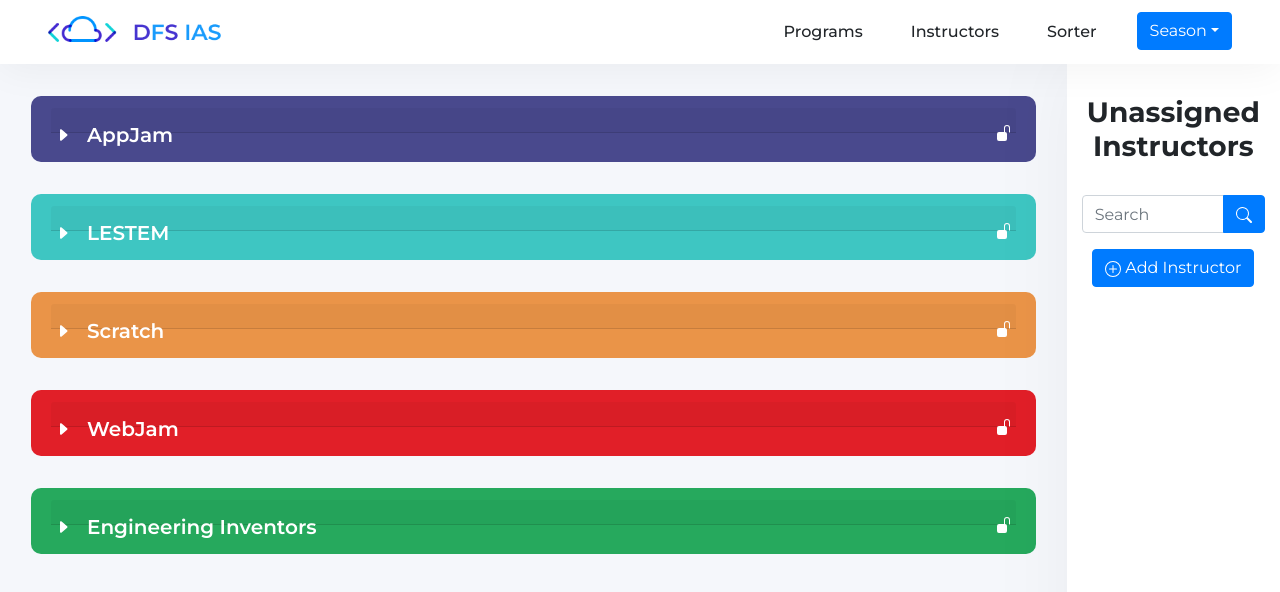
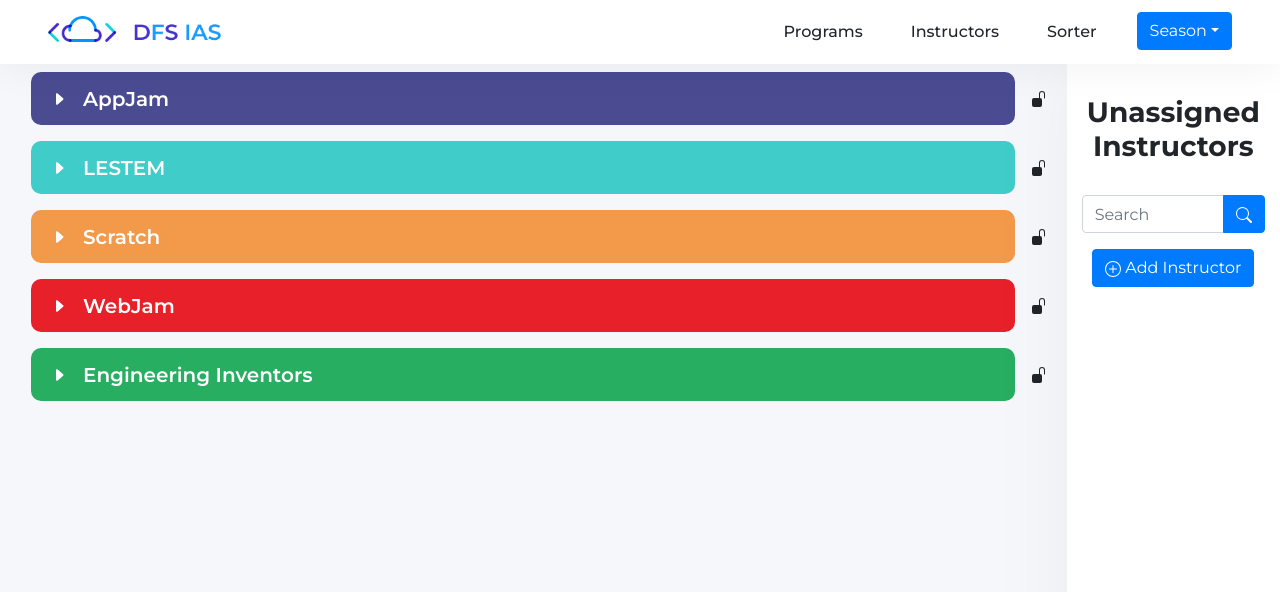
Before and after one commit to DreamsForSchools/dfs-ias, a React (Create React App) app in the folder client/: page /sorter in a window 1280 px wide. Shown: the top 592 px of the page. Built offline with nearby package versions, Linux system fonts and the light colour scheme.

Commit message:
fixed accordion header

```diff
--- a/client/src/pages/SorterPage/ProgramModule.jsx
+++ b/client/src/pages/SorterPage/ProgramModule.jsx
@@ -1,6 +1,6 @@
 import React, { useState } from "react";
 import './ProgramModule.scss';
-import { Accordion, Card } from "react-bootstrap";
+import { Accordion, Card, Button } from "react-bootstrap";
 import { CaretRightFill, CaretDownFill, LockFill, UnlockFill } from 'react-bootstrap-icons';
 
 function ProgramModule({ name, color }) {
@@ -8,19 +8,15 @@ function ProgramModule({ name, color }) {
   const [lock, setLock] = useState(false);
 
   return (
-    <Accordion>
+      <div>
+        <Accordion className="program_accordion">
           <Card className="program-module" style={{ backgroundColor: color }}>
-        <Card.Header>
           <Accordion.Toggle className="program-header" onClick={() => {setShowContent(!showContent)}} as={Card.Header} eventKey="0">
             <span className="program-left">
               {showContent ? <CaretDownFill className="icon" /> : <CaretRightFill className="icon" />}
               <div className="program-name">{name}</div>
             </span>
-            <span className="program-right" onClick={() => {setLock(!lock)}}>
-              {lock ? <LockFill className="icon" /> : <UnlockFill className="icon" />}
-            </span>
           </Accordion.Toggle>
-        </Card.Header>
             <Accordion.Collapse eventKey="0">
               <Card.Body className="program-body">
                 Hello! I'm the body
@@ -28,6 +24,10 @@ function ProgramModule({ name, color }) {
             </Accordion.Collapse>
           </Card>
         </Accordion>
+        <span className="program-right" onClick={() => {setLock(!lock)}}>
+          {lock ? <LockFill className="icon" /> : <UnlockFill className="icon" />}
+        </span>
+      </div>
 
 
     // <div
--- a/client/src/pages/SorterPage/ProgramModule.scss
+++ b/client/src/pages/SorterPage/ProgramModule.scss
@@ -1,11 +1,23 @@
 .program-module {
-  margin: 2rem 1rem;
+  margin: 0.5rem 1rem 0.5rem 1rem;
   border-radius: 10px !important;
   border: 0 !important;
+  &:hover {
+    cursor: pointer;
+  }
+  .card-header {
+    background-color: #FFFFFF00;
+    border: 0;
+  }
+  .icon {
+    color: #FFF;
+    height: 20px;
+  }
 }
 
-.program-module:hover {
-  cursor: pointer;
+.program_accordion {
+  display: inline-block !important;
+  width: 98% !important;
 }
 
 .program-header {
@@ -20,20 +32,8 @@
   vertical-align: middle;
 }
 
-.program-left {
-  float: left;
-  margin-left: -1rem;
-}
-
 .program-right {
-  float: right;
-  margin-right: -1rem;
   z-index: 10;
-}
-
-.icon {
-  color: #FFFFFF;
-  height: 20px;
 }
 
 .program-body {
```
Lines whose indentation alone changed are shown as unchanged.
